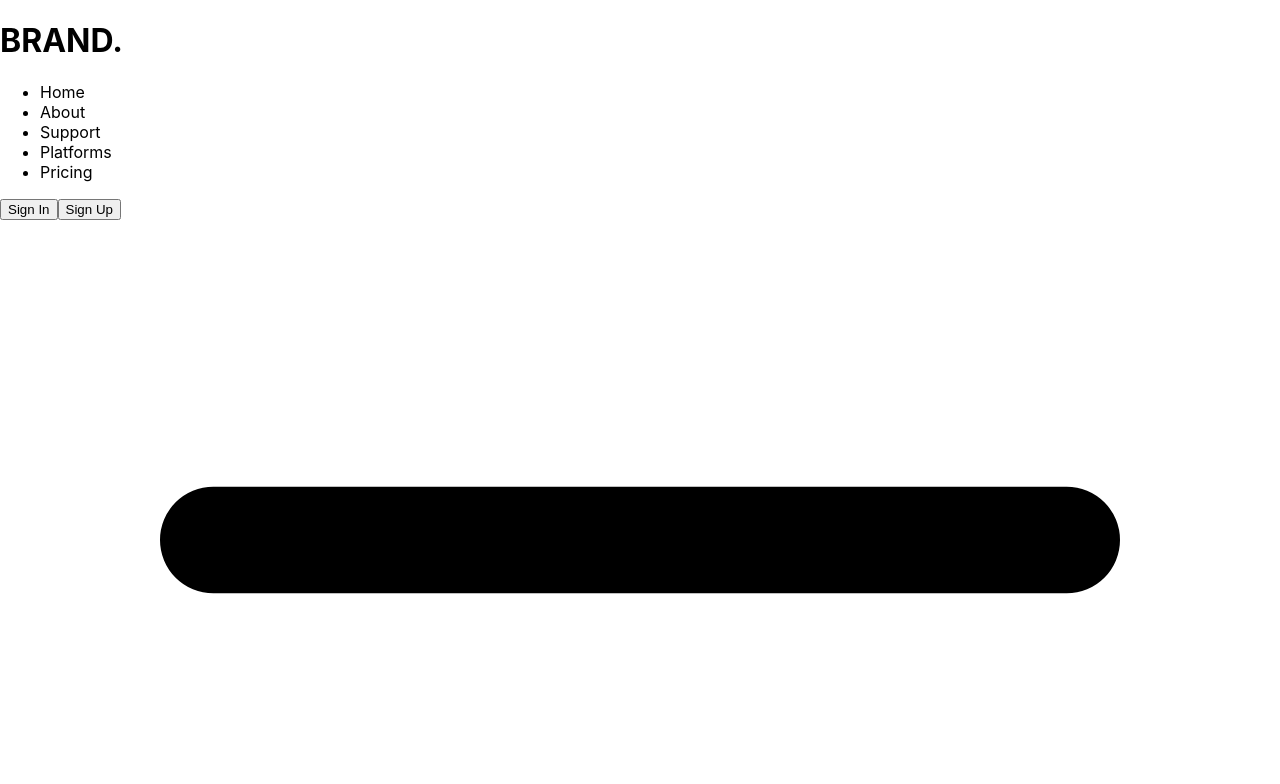
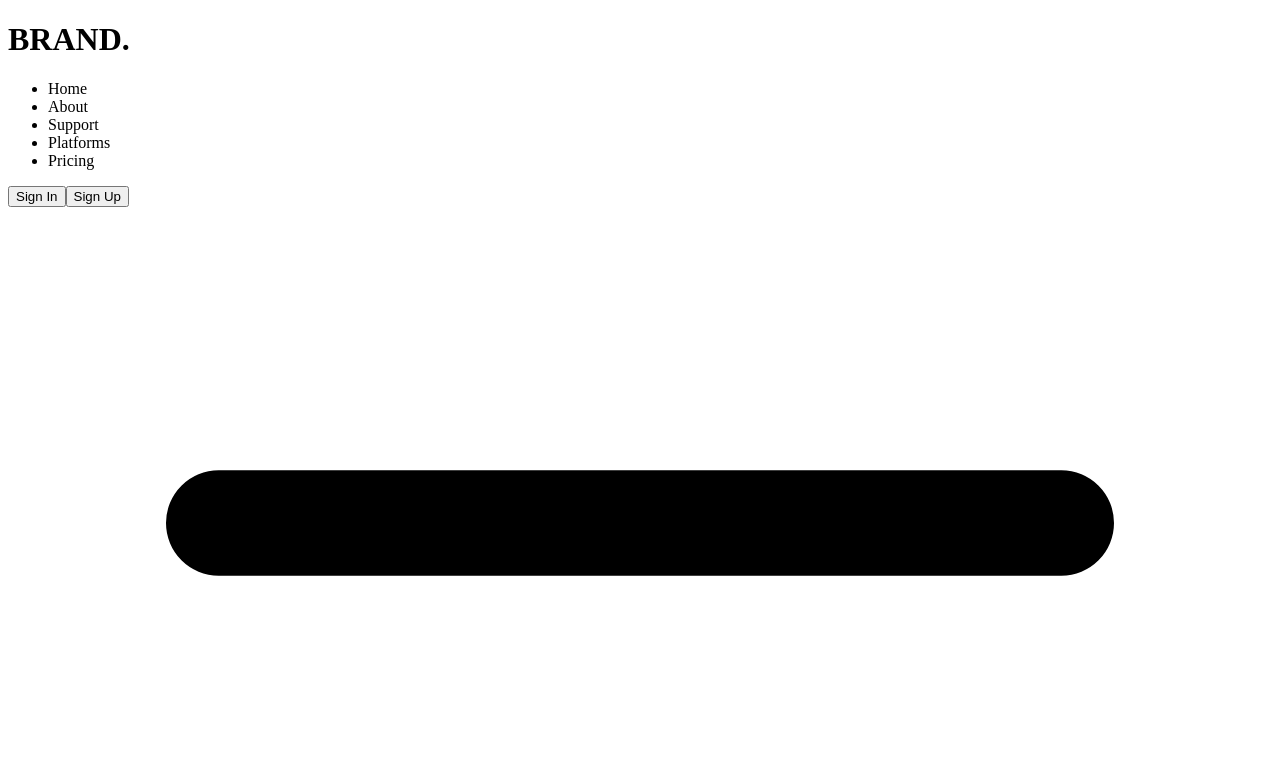
Before and after one commit to EZinkov/cloud-website, a React (Create React App) app: page / in a window 1280 px wide. Shown: the top 784 px of the page. Built offline with nearby package versions, Linux system fonts and the light colour scheme.

Commit message:
add: tailwind settings, button and list styles

```diff
--- a/src/index.css
+++ b/src/index.css
@@ -1,13 +1,14 @@
-body {
-  margin: 0;
-  font-family: -apple-system, BlinkMacSystemFont, 'Segoe UI', 'Roboto', 'Oxygen',
-    'Ubuntu', 'Cantarell', 'Fira Sans', 'Droid Sans', 'Helvetica Neue',
-    sans-serif;
-  -webkit-font-smoothing: antialiased;
-  -moz-osx-font-smoothing: grayscale;
+@tailwind base;
+@tailwind components;
+@tailwind utilities;
+
+@layer base {
+  li {
+    @apply p-4;
+  }
+
+  button {
+    @apply text-white border bg-indigo-600 border-indigo-600
+    hover:bg-transparent hover:text-indigo-600 rounded-md;
+  }
 }
-
-code {
-  font-family: source-code-pro, Menlo, Monaco, Consolas, 'Courier New',
-    monospace;
-}
```
